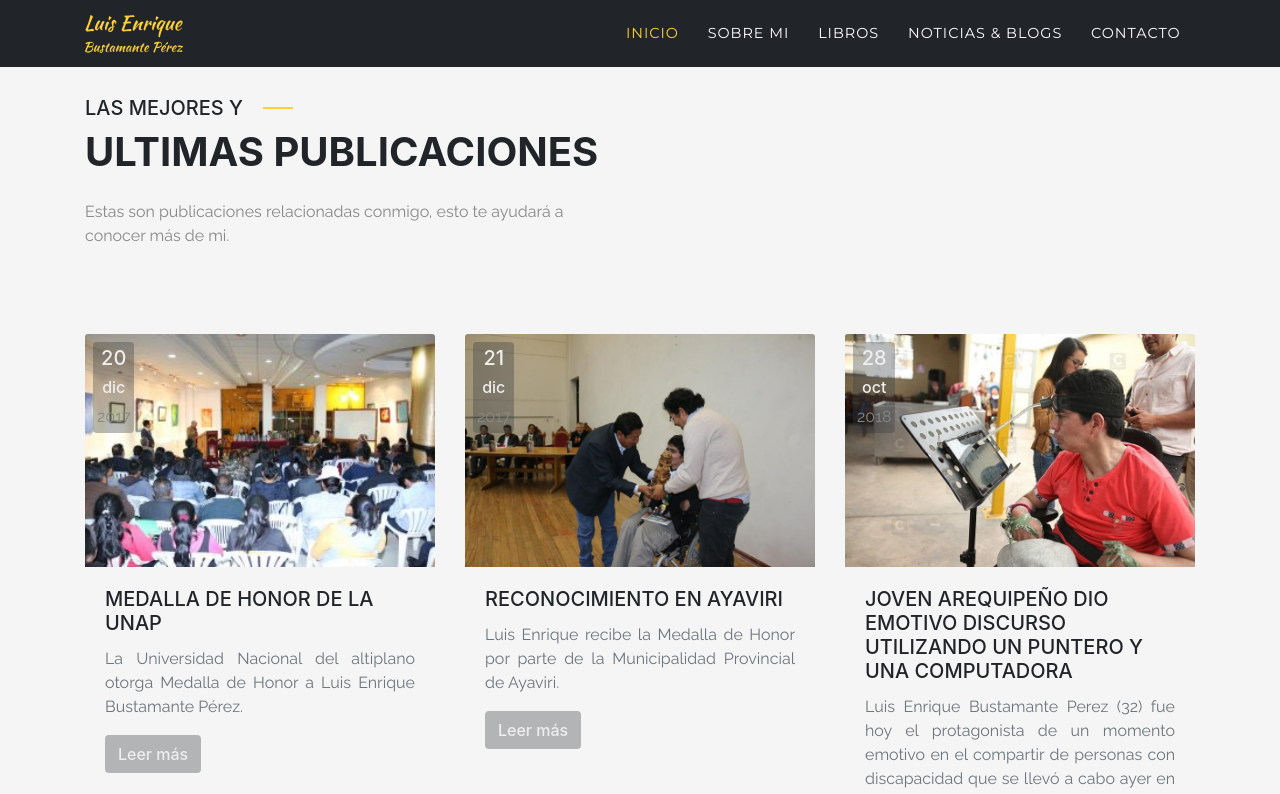
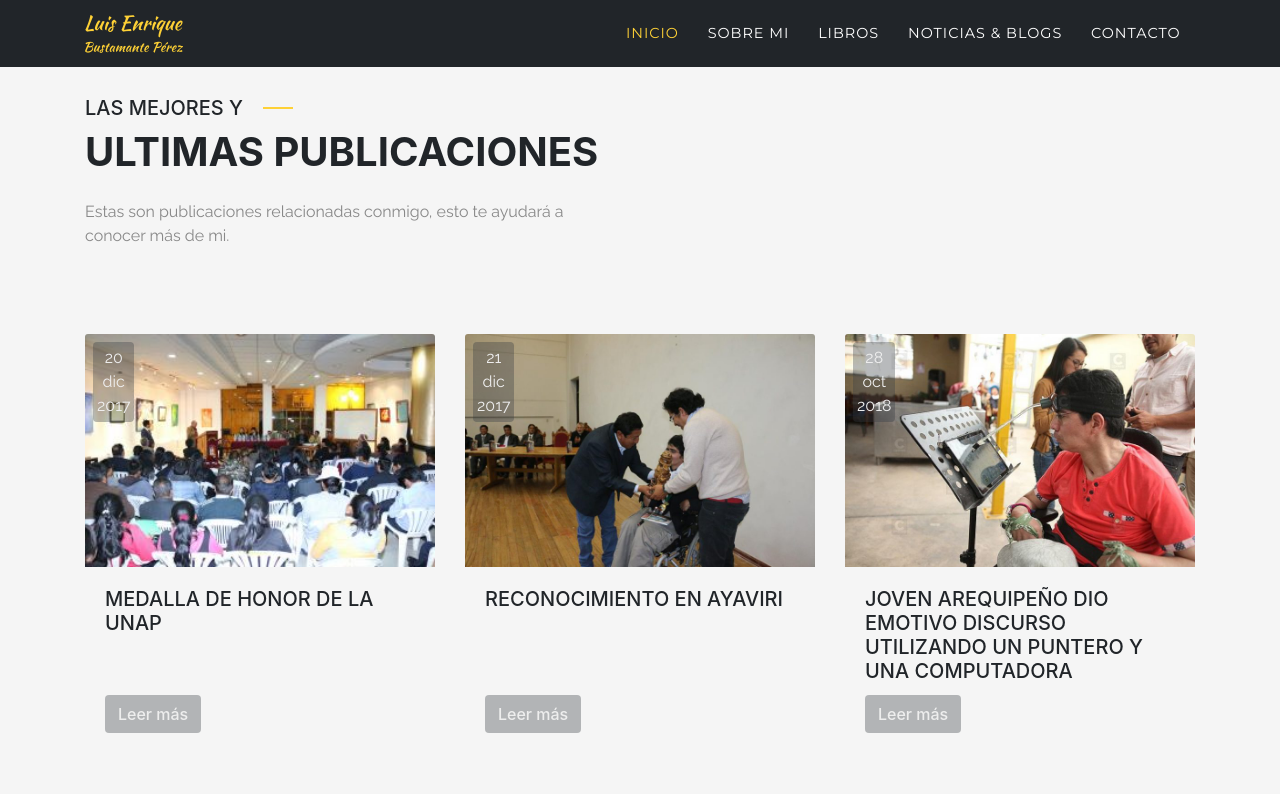
Before and after one commit to christiancazu/enrique_web, a Nuxt app: page /news in a window 1280 px wide. Shown: the top 794 px of the page. Built offline with nearby package versions, Linux system fonts and the light colour scheme.

Commit message:
fixed styles on ActivityCard

```diff
--- a/assets/scss/_activities.scss
+++ b/assets/scss/_activities.scss
@@ -11,9 +11,10 @@
 
 .card-activity {
     $card-activity: &;
+    $transitionTime: all 1s;
     background-color: transparent !important;
     border: none !important;
-    transition: all 1s;
+    transition: $transitionTime;
     position: relative;
 
     &__date {
@@ -28,10 +29,12 @@
         z-index: 100;
         top: .5rem;
         left: .5rem;
-        transition: all 1s;
+        transition: $transitionTime;
 
-        &--year {
+        & p {
             @extend .mb-0;
+            color: text-color('light');
+            transition: color 1s;
         }
     }
     &__img-container {
@@ -42,6 +45,10 @@
         }
     }
     &__body {
+        display: flex;
+        flex-wrap: wrap;
+        align-content: space-between;
+
         &--title {
             text-transform: uppercase;
         }
@@ -53,6 +60,7 @@
             font-weight: 500 !important;
             background-color: rgba($dark, .35) !important;
             color: text-color('light') !important;
+            transition: $transitionTime !important;
         }
     }
     &:hover {
@@ -63,6 +71,9 @@
                 &__date {
                     background-color: rgba($dark, 1);
                     color: text-color('primary');
+                    & p {
+                        color: text-color('primary')
+                    }
                 }
                 &__img-container {
                     &--img {
--- a/assets/scss/_variables.scss
+++ b/assets/scss/_variables.scss
@@ -1,5 +1,3 @@
-
-
 @import url('https://fonts.googleapis.com/css?family=Montserrat:400,500,600,700&display=swap');
 @import url('https://fonts.googleapis.com/css?family=Raleway:400,500&display=swap');
 $font-family-paragraph: 'Raleway', sans-serif !default;
--- a/components/CardActivity.vue
+++ b/components/CardActivity.vue
@@ -1,12 +1,12 @@
 <template>
-  <div class="card card-activity">
+  <div class="card card-activity h-100">
     <div class="card-activity__date">
-      <h5 class="card-activity__date--day">
+      <p class="card-activity__date--day">
         {{ day }}
-      </h5>
-      <h6 class="card-activity__date--mounth">
+      </p>
+      <p class="card-activity__date--mounth">
         {{ mounth }}
-      </h6>
+      </p>
       <p class="card-activity__date--year">
         {{ year }}
       </p>
@@ -22,9 +22,9 @@
       <h5 class="card-title card-activity__body--title">
         {{ title }}
       </h5>
-      <p class="card-text card-activity__body--description">
+      <!-- <p class="card-text card-activity__body--description">
         {{ description }}
-      </p>
+      </p> -->
       <nuxt-link
         class="btn card-activity__body--read-more"
         :to="{ name: link }"
--- a/jq-script/jq.navbar.js
+++ b/jq-script/jq.navbar.js
@@ -32,7 +32,6 @@ export default {
   },
   watch: {
     '$route.path' (val) {
-      console.error(val);
       if (val === '/') {
         this.loadJQnavbar()
       } else {
```
Also changed, not shown: 1 other file (tests, documents, lock files or other folders).
